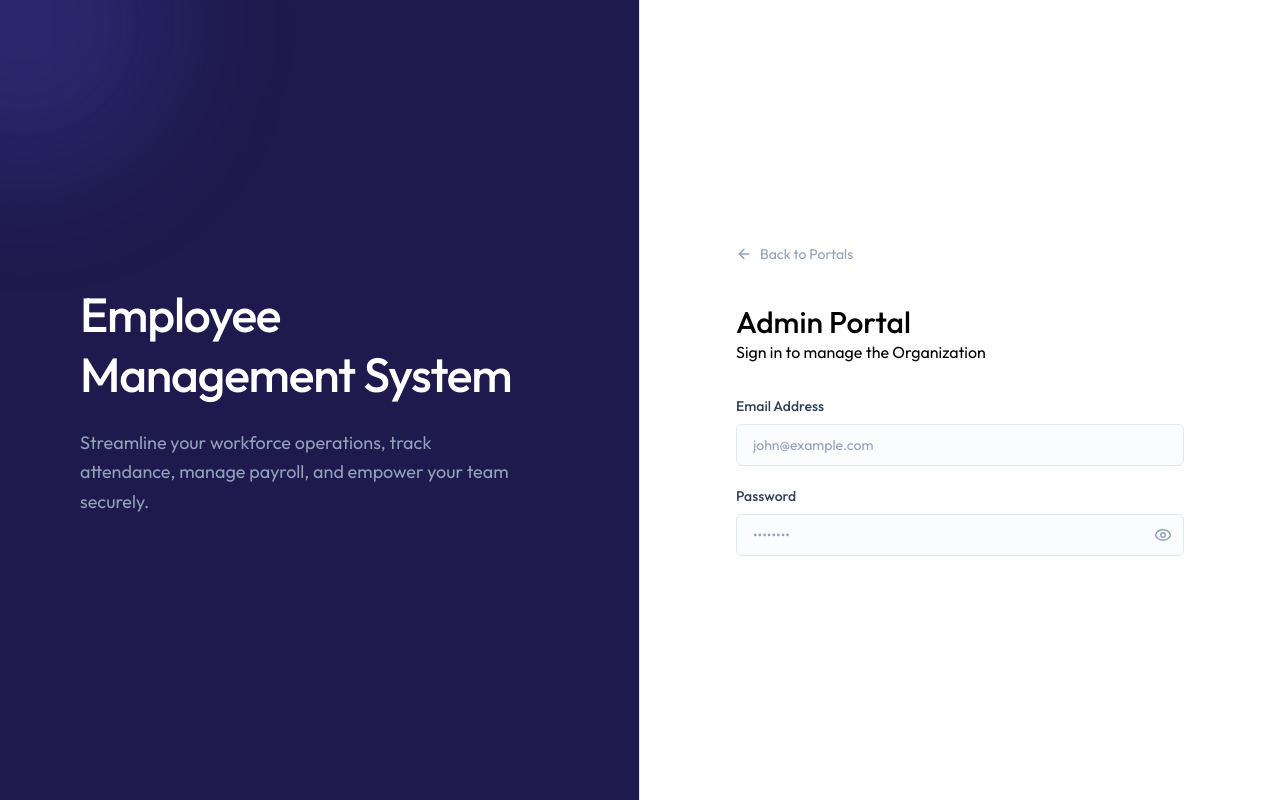
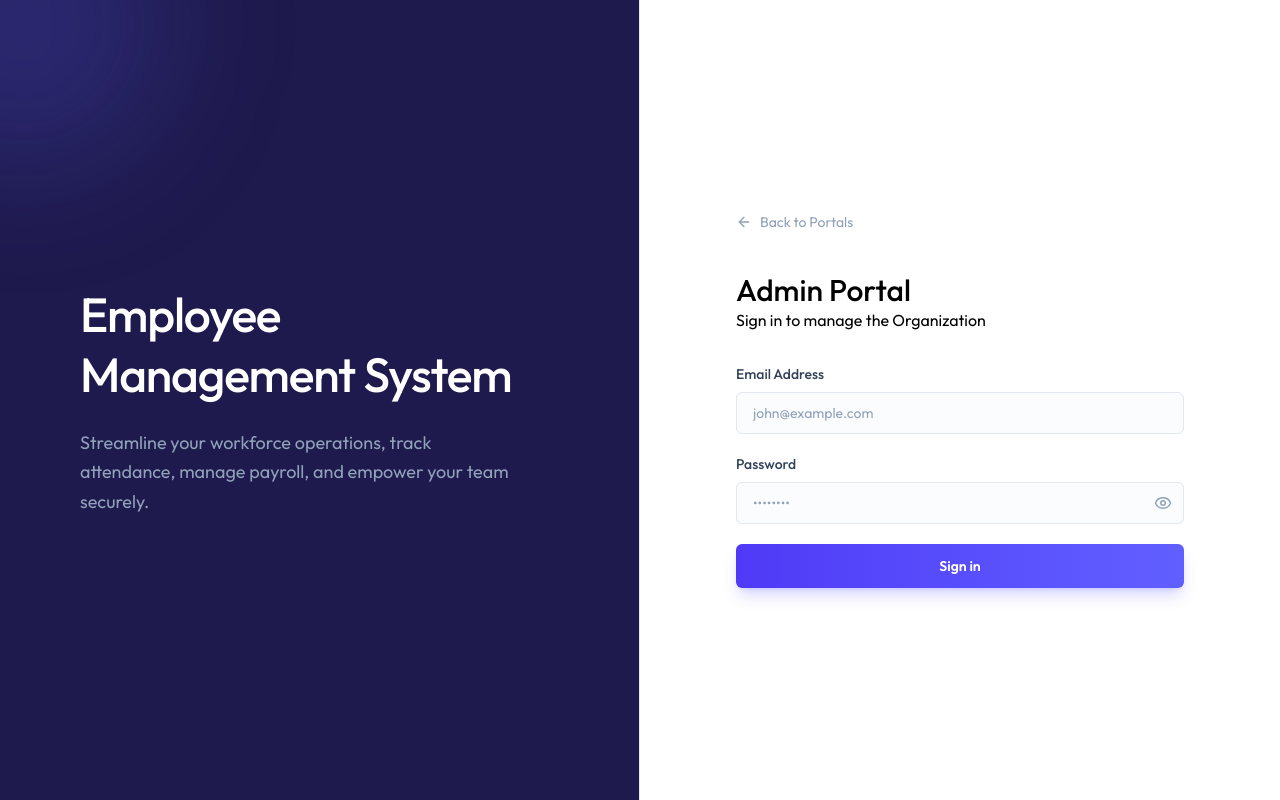
Before and after one commit to Karim-Aridj/FullStack-EMS, a React (Vite) app in the folder client/: page /login/admin in a window 1280 px wide. Built offline with nearby package versions, Linux system fonts and the light colour scheme.

Commit message:
finished adding the login form for the portal admin and employee 'the login UI

```diff
--- a/client/src/components/LoginForm.jsx
+++ b/client/src/components/LoginForm.jsx
@@ -1,6 +1,6 @@
 import { Link } from "react-router-dom"
 import LoginLeftSide from "./LoginLeftSide"
-import { ArrowLeftIcon, EyeIcon, EyeOffIcon } from "lucide-react"
+import { ArrowLeftIcon, EyeIcon, EyeOffIcon, Loader2Icon } from "lucide-react"
 import { useState } from "react"
 
 const LoginForm = ({role, title, subtitle}) => {
@@ -72,6 +72,19 @@ const LoginForm = ({role, title, subtitle}) => {
             </button>
             </div>
           </div>
+           <button type="submit"
+           disabled={loading}
+           className="w-full py-3 bg-linear-to-r
+           from-indigo-600 to-indigo-500 text-white rounded-md
+           text-sm font-semibold hover:from-indigo-700
+           hover:to-indigo-600 disabled:opacity-50
+           transition-all duration-200 shadow-lg
+           shadow-indigo-500/25 active:scale-[0.98] flex
+           items-center justify-center">
+            {loading && <Loader2Icon
+            className="animate-spin h-4 w-4 mr-2"/>}
+            Sign in
+           </button>
         </form>
       </div>
       </div>
```
